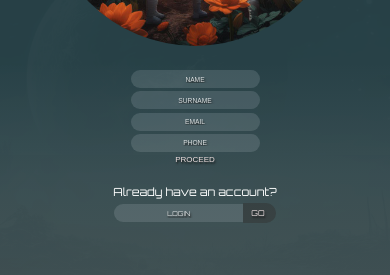
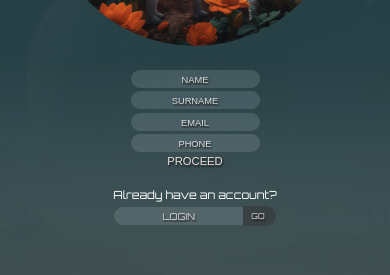
Before and after one commit to thegroosalugg/Andromeda, a React (Vite) app: page /user in a window 390 px wide. Shown: the part 494-769 px from the top of the page. Built offline with nearby package versions, Linux system fonts and the light colour scheme.

Commit message:
further media tweaks to several components

```diff
--- a/src/components/form/Form.module.css
+++ b/src/components/form/Form.module.css
@@ -37,7 +37,7 @@
     margin: 1vh auto;
 
     button {
-      font-size: 0.5rem;
+      font-size: 0.7rem;
     }
   }
 }
--- a/src/components/form/Input.module.css
+++ b/src/components/form/Input.module.css
@@ -48,15 +48,15 @@ input:-webkit-autofill:active {
 
 @media screen and (min-width: 320px) and (max-width: 440px) {
   .input,
-  .datepicker {
-    height: 1rem;
-    width: 125px;
-    font-size: 0.5rem;
-  }
+  .datepicker,
   .select {
     height: 1rem;
     width: 125px;
-    font-size: 0.4rem;
+    font-size: 0.7rem;
+    font-weight: 100;
+  }
+  .select {
+    font-size: 0.6rem;
   }
   .select option {
     font-size: 0.8rem;
--- /dev/null
+++ b/src/components/form/Price.module.css
@@ -0,0 +1,11 @@
+.price {
+  color: #ffffff;
+  margin: 0.5rem auto;
+  font-family: 'Orbitron', sans-serif;
+}
+
+@media screen and (min-width: 320px) and (max-width: 440px) {
+  .price {
+    font-size: 0.7rem;
+  }
+}
--- a/src/components/form/Price.tsx
+++ b/src/components/form/Price.tsx
@@ -5,6 +5,7 @@ import { updateData } from '@/store/formSlice';
 import useSearch from '@/hooks/useSearch';
 import { RootState } from '@/store/types';
 import SpaceShip from '@/models/SpaceShip';
+import css from './Price.module.css'
 
 const Price = ({ bookedId, bookedPrice }: { bookedId?: string; bookedPrice?: string }) => {
   const dispatch = useDispatch();
@@ -38,7 +39,7 @@ const Price = ({ bookedId, bookedPrice }: { bookedId?: string; bookedPrice?: str
     <AnimatePresence mode='wait'>
       <motion.p
         key={message}
-        style={{ color: 'white', margin: '0.5rem auto' }}
+        className={css.price}
         initial={{ opacity: 0, y: -10 }}
         animate={{ opacity: 1, y: 0 }}
         exit={{ opacity: 0, y: 10 }}
--- a/src/index.css
+++ b/src/index.css
@@ -1,4 +1,4 @@
-@import url('https://fonts.googleapis.com/css2?family=Montserrat:wght@400;700&family=Orbitron&display=swap');
+@import url('https://fonts.googleapis.com/css2?family=Montserrat&family=Orbitron&display=swap');
 
 body {
   background: url('/wallpaper.jpeg') center/cover no-repeat;
--- a/src/pageContent/portal/main/UserActions.module.css
+++ b/src/pageContent/portal/main/UserActions.module.css
@@ -7,7 +7,8 @@
 }
 
 /* .button class refers to UserPortal button also importing most of these styles, .actions button is for UserActions */
-.actions button, .button {
+.actions button,
+.button {
   font-family: 'Orbitron', sans-serif;
   color: #ffffff;
   font-size: larger;
@@ -17,7 +18,8 @@
   transition: 0.5s ease;
 }
 
-.actions button:hover, .button:hover {
+.actions button:hover,
+.button:hover {
   transform: scale(1.1);
   text-shadow: 1px 1px 2px #111111;
   color: #bf3921cd;
@@ -34,3 +36,9 @@
 .button:hover {
   color: #59d067cd;
 }
+
+@media screen and (min-width: 320px) and (max-width: 440px) {
+  .button {
+    font-size: smaller;
+  }
+}
--- a/src/pageContent/portal/main/UserPortal.module.css
+++ b/src/pageContent/portal/main/UserPortal.module.css
@@ -65,3 +65,27 @@
     width: 100%;
   }
 }
+
+@media screen and (min-width: 320px) and (max-width: 440px) {
+  .portal {
+    .top-row {
+      .user {
+        margin-top: 1rem;
+        /* margin-bottom: -30px; */
+
+        h2 {
+          font-size: smaller;
+          font-weight: 300;
+        }
+
+        .user-inputs {
+          p {
+            font-size: smaller;
+            gap: 1rem;
+            margin: 0.2rem;
+          }
+        }
+      }
+    }
+  }
+}
```
